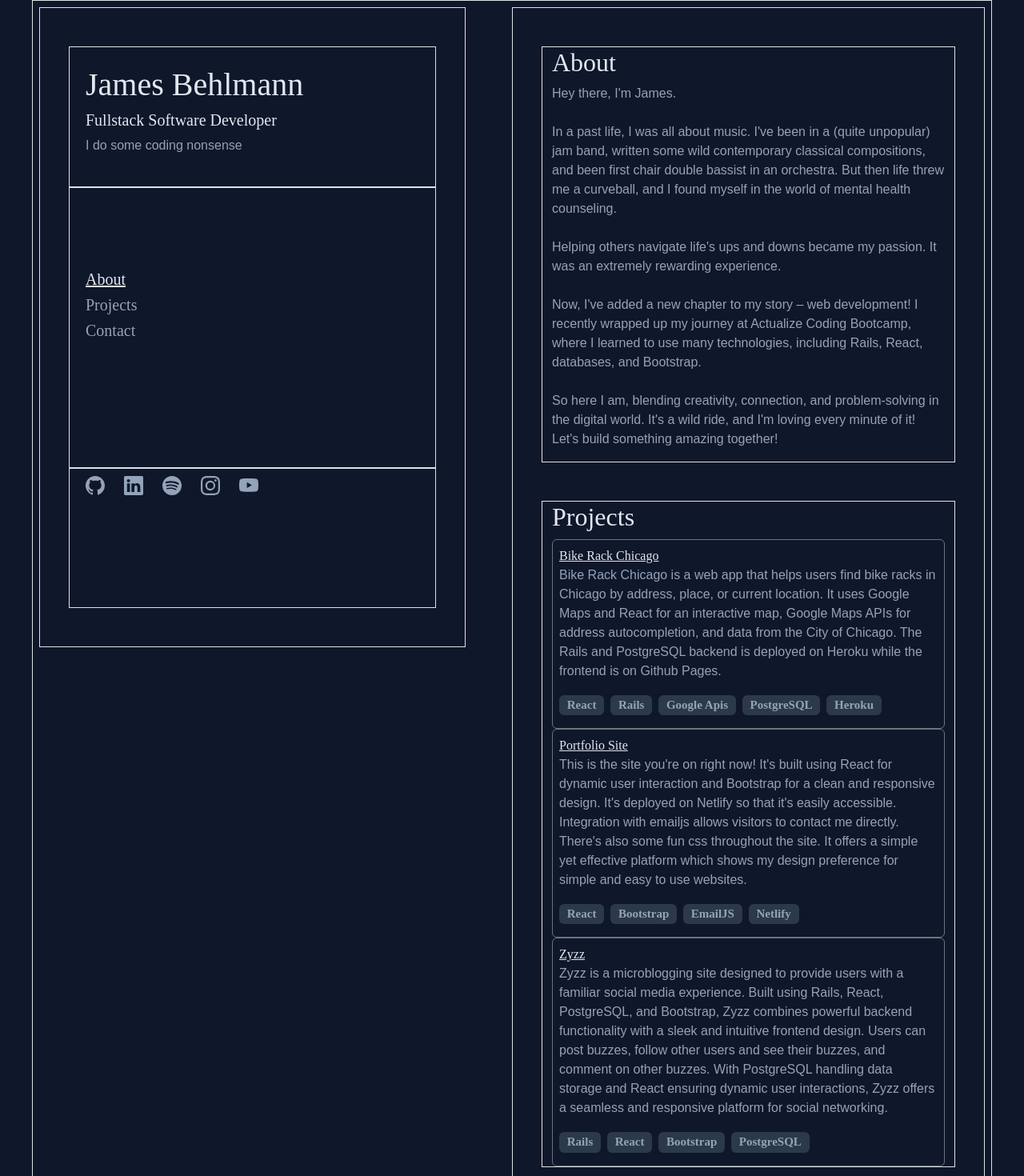
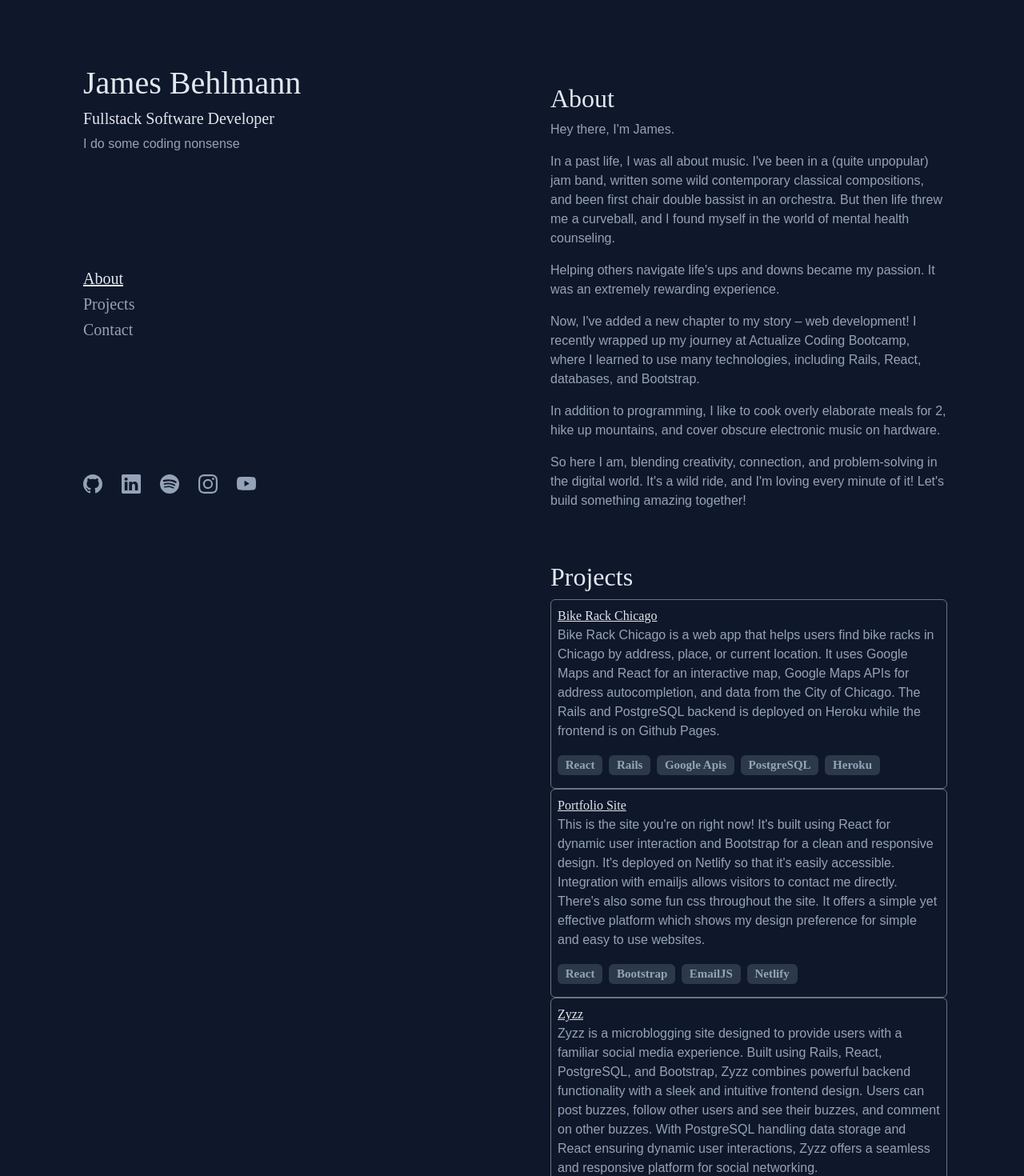
Before and after one commit to jmbehlmann/behlmann-portfolio, a React (Vite) app: page / in a window 1280 px wide. Shown: the top 1470 px of the page at 80% size. Built offline with nearby package versions, Linux system fonts and the light colour scheme; a web font is replaced by a local one.

Commit message:
updated about me

```diff
--- a/src/Content.jsx
+++ b/src/Content.jsx
@@ -40,33 +40,33 @@ export function Content() {
   return (
     <main>
       <div className="container-xxl custom-container">
-        <div className="row p-2 border">
-          <div className="col-lg-5 h-100 one p-5 border">
-            <div className="row p-2 h-25 border d-flex flex-column justify-content-center">
+        <div className="row p-2 ">
+          <div className="col-lg-5 h-100 one p-5 ">
+            <div className="row p-2 h-25  d-flex flex-column justify-content-center">
               <Header />
             </div>
-            <div className="row p-2  h-50 border d-flex flex-column justify-content-center">
+            <div className="row p-2  h-50  d-flex flex-column justify-content-center">
               <Navbar currentSection={currentSection}/>
             </div>
-            <div className="row h-25 p-2 border d-flex justify-content-center">
+            <div className="row h-25 p-2  d-flex justify-content-center">
               <Links />
             </div>
           </div>
-          <div className="col-lg-6 offset-lg-6 two p-5 border">
-            <div>
-              <div className="row border" id="aboutSection">
+          <div className="col-lg-6 offset-lg-6 two p-5 ">
+            <div className="mt-5">
+              <div className="row " id="aboutSection">
                 <About />
               </div>
-              <div className="row border mt-5" id="projectsSection">
+              <div className="row  mt-5" id="projectsSection">
                 <Projects />
               </div>
-              {/* <div className="row border mt-5" id="experienceSection">
+              {/* <div className="row  mt-5" id="experienceSection">
                 <Experience />
               </div> */}
-              <div className="row border mt-5" id="contactSection">
+              <div className="row  mt-5" id="contactSection">
                 <Contact />
               </div>
-              <div className="row border mt-5">
+              <div className="row  mt-5">
                 <Footer />
               </div>
             </div>
--- a/src/components/About.jsx
+++ b/src/components/About.jsx
@@ -3,7 +3,12 @@ export function About() {
   return (
     <div>
       <h2>About</h2>
-        <p>Hey there, I'm James.<br></br><br></br>In a past life, I was all about music. I've been in a (quite unpopular) jam band, written some wild contemporary classical compositions, and been first chair double bassist in an orchestra. But then life threw me a curveball, and I found myself in the world of mental health counseling.<br></br><br></br>Helping others navigate life's ups and downs became my passion. It was an extremely rewarding experience.<br></br><br></br>Now, I've added a new chapter to my story – web development! I recently wrapped up my journey at Actualize Coding Bootcamp, where I learned to use many technologies, including Rails, React, databases, and Bootstrap.<br></br><br></br>So here I am, blending creativity, connection, and problem-solving in the digital world. It's a wild ride, and I'm loving every minute of it! Let's build something amazing together!
+        <p>Hey there, I'm James.</p>
+        <p>In a past life, I was all about music. I've been in a (quite unpopular) jam band, written some wild contemporary classical compositions, and been first chair double bassist in an orchestra. But then life threw me a curveball, and I found myself in the world of mental health counseling.</p>
+        <p>Helping others navigate life's ups and downs became my passion. It was an extremely rewarding experience.</p>
+        <p>Now, I've added a new chapter to my story – web development! I recently wrapped up my journey at Actualize Coding Bootcamp, where I learned to use many technologies, including Rails, React, databases, and Bootstrap.</p>
+        <p>In addition to programming, I like to cook overly elaborate meals for 2, hike up mountains, and cover obscure electronic music on hardware. </p>
+        <p>So here I am, blending creativity, connection, and problem-solving in the digital world. It's a wild ride, and I'm loving every minute of it! Let's build something amazing together!
       </p>
     </div>
   )
```
